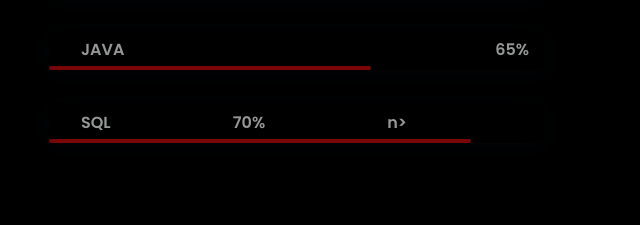
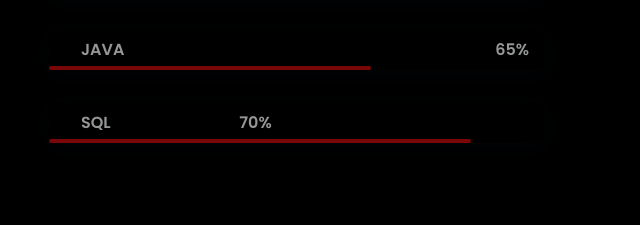
Before and after one commit to DBPradhyumna/.github.io, a plain HTML site: page index.html in a window 1280 px wide. Shown: the part 1535-1760 px from the top of the page, 79-719 px from the left. Drawn offline with nearby package versions, Linux system fonts and the light colour scheme; a script that the page names is missing; some icons are missing.

Commit message:
Update index.html

```diff
--- a/index.html
+++ b/index.html
@@ -129,7 +129,7 @@
                         </div>
                     </div>
 
-                    <div>              n>
+                    <div>
                             </div>
                         <img src="assets/img/work3.jpg" alt="" class="skills__img">
                     </div>
```
